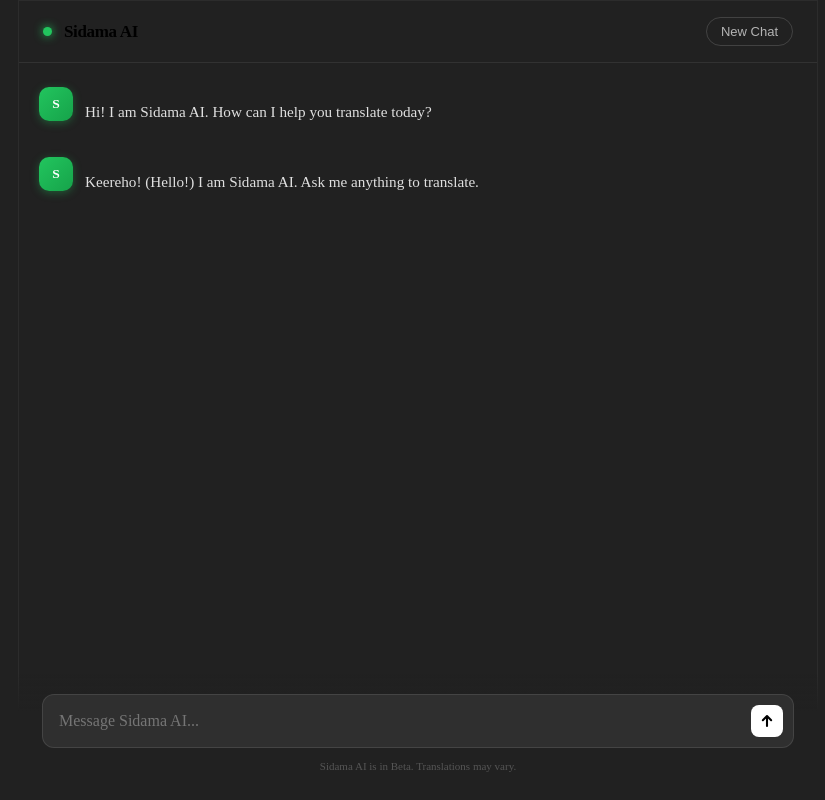
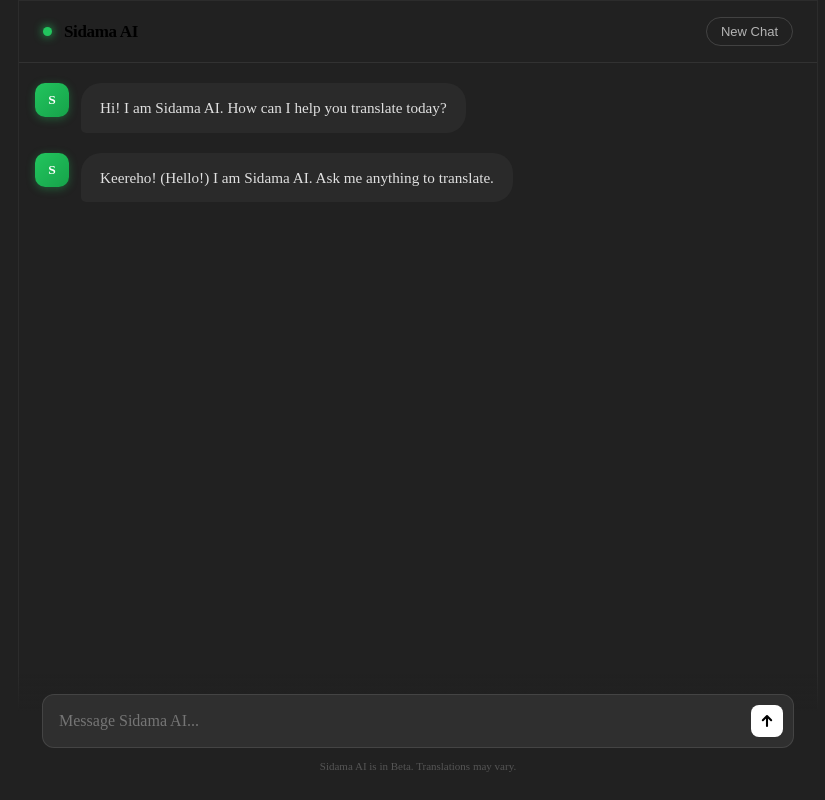
Before and after one commit to Anley-dev/sidama-ai-web, a plain HTML site: page index.html in a window 1280 px wide. Shown: the whole page, without its empty margins (222-1047 px from the left). Drawn offline with Linux system fonts and the light colour scheme.

Commit message:
final polish v3

```diff
--- a/style.css
+++ b/style.css
@@ -82,7 +82,7 @@ body {
 /* ====================== MESSAGES AREA ====================== */
 #messages {
   flex: 1;
-  padding: 24px 20px 140px 20px;
+  padding: 20px 16px 110px 16px;
   overflow-y: auto;
   scroll-behavior: smooth;
   display: flex;
@@ -131,6 +131,7 @@ body {
 }
 
 .msg {
+  box-shadowbox-shadow: 0 2px 6px rgba(0,0,0,0.2);
   padding: 13px 19px;
   border-radius: 20px;
   font-size: 15.2px;
@@ -141,16 +142,17 @@ body {
 }
 
 .user {
-  background-color: #2f2f2f;
-  border: 1px solid rgba(255, 255, 255, 0.1);
+  background-color: #2563eb;
+  border: 1px solid rgba(255, 25background-color: #2563eb;5, 255, 0.1);
   color: #ffffff;
   border-bottom-right-radius: 5px;
 }
 
 .ai {
-  background: transparent;
-  padding-left: 0;
+  background: #2a2a2a;
   color: #e0e0e0;
+  border-radius: 20px;
+  border-bottom-left-radius: 5px;
 }
 
 .avatar {
```
